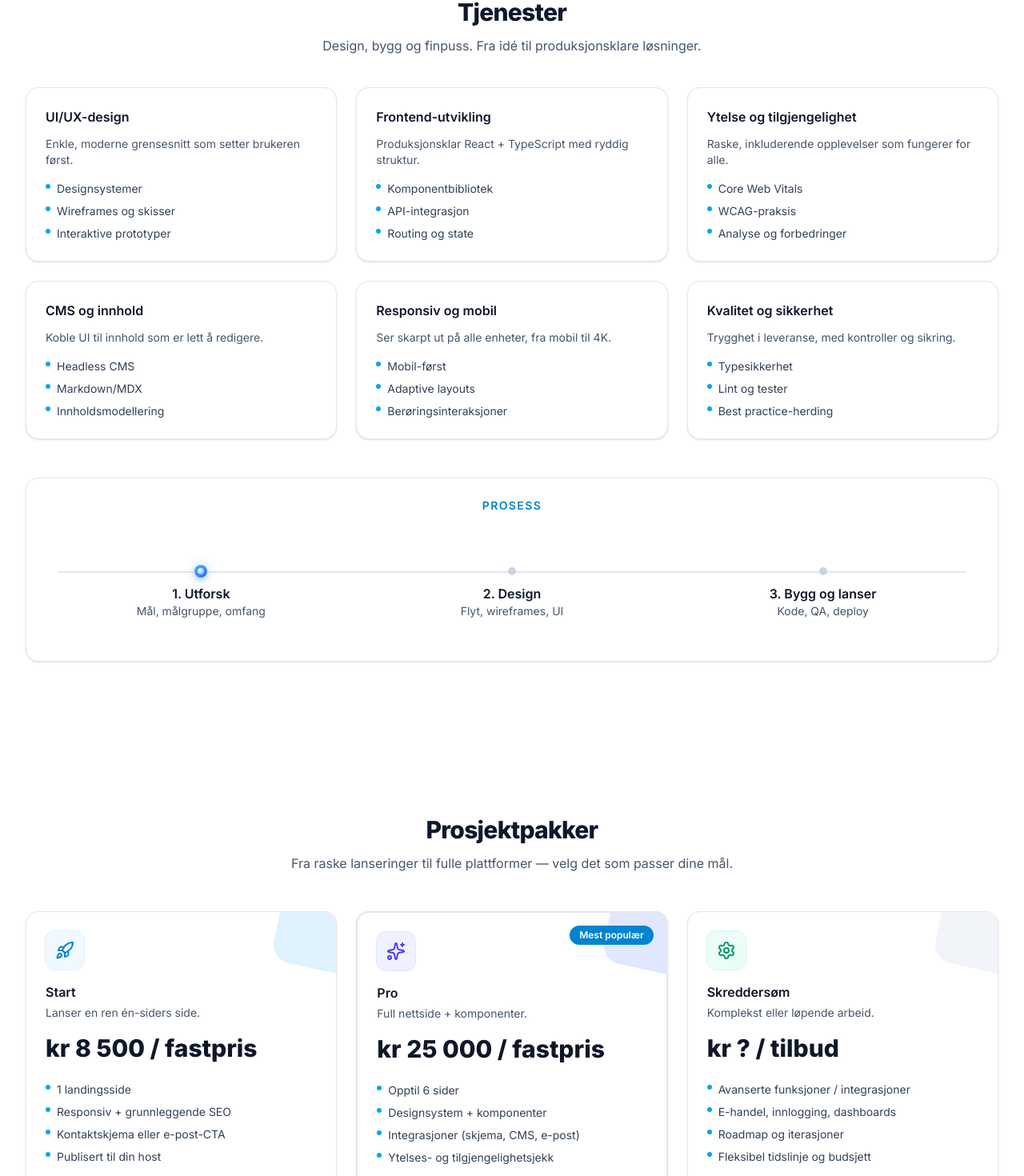
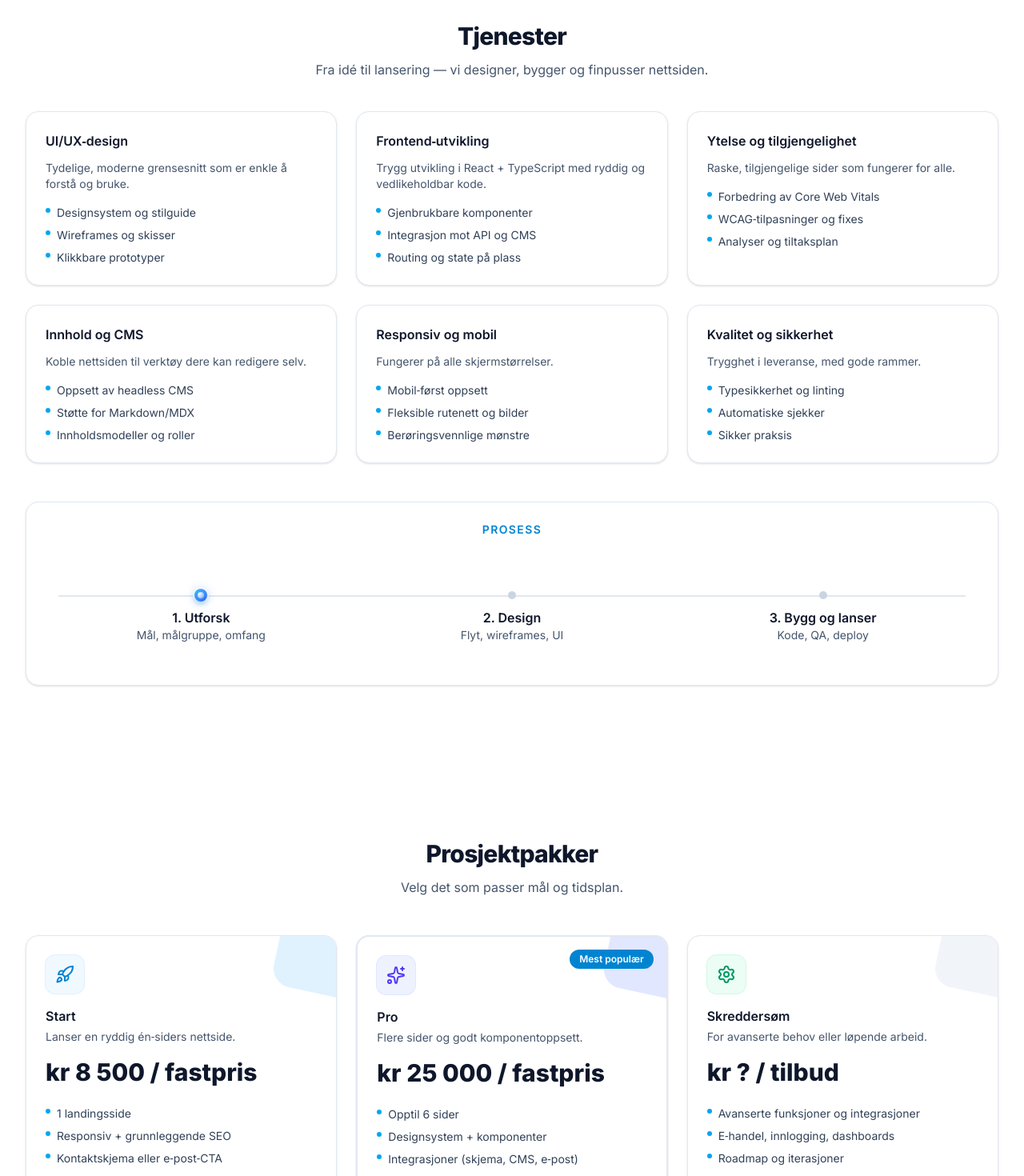
Before and after one commit to robfil50219/codeforge-site, a React (Vite) app: page / in a window 1280 px wide. Shown: the part 750-2220 px from the top of the page at 80% size. Built offline with nearby package versions, Linux system fonts and the light colour scheme.

Commit message:
Update translation resources for improved clarity and engagement; refine taglines, blurbs, and headings across multiple sections

```diff
--- a/src/i18n.ts
+++ b/src/i18n.ts
@@ -27,11 +27,12 @@ const resources = {
       brand: "CodeForge Studio",
 
       // ---------- Hero ----------
+      // Keep headline as requested
       hero: {
         title: "Design & build modern web apps",
-        tagline: "Your partner in modern frontend development",
+        tagline: "Websites that feel fast and look sharp.",
         blurb:
-          "We craft fast, accessible, and beautiful front-ends with React and TypeScript. Clean code, crisp UX, shipped with care.",
+          "We design and build modern sites and web apps with React and TypeScript. Clear structure, smooth interactions, and careful attention to detail.",
         ctaServices: "View Services",
         ctaWork: "See Work",
       },
@@ -39,42 +40,53 @@ const resources = {
       // ---------- Services ----------
       services: {
         heading: "Services",
-        sub: "Design, build, and polish. From idea to production-ready front-ends.",
+        sub: "From idea to launch — design, build, and fine‑tune your site.",
         primary: {
           uiux: {
             title: "UI/UX Design",
             blurb:
-              "Simple, modern interfaces that put the user first and feel great to use.",
-            points: ["Design systems", "Wireframes & mockups", "Interactive prototypes"],
+              "Clear, modern interfaces that are easy to understand and use.",
+            points: [
+              "Design systems & style guides",
+              "Wireframes and mockups",
+              "Clickable prototypes",
+            ],
           },
           frontend: {
             title: "Frontend Development",
             blurb:
-              "Production-ready React + TypeScript with clean, maintainable structure.",
-            points: ["Component libraries", "API integration", "Routing & state"],
+              "Reliable React + TypeScript builds with clean, maintainable code.",
+            points: [
+              "Reusable component libraries",
+              "API and CMS integration",
+              "Routing and state handled",
+            ],
           },
           perf: {
             title: "Performance & Accessibility",
-            blurb:
-              "Fast, inclusive experiences that score well and work for everyone.",
-            points: ["Core Web Vitals", "WCAG best practices", "Audit & fixes"],
+            blurb: "Fast, accessible sites that work for everyone.",
+            points: [
+              "Core Web Vitals improvements",
+              "WCAG‑aware design & fixes",
+              "Audits with action plans",
+            ],
           },
         },
         extras: {
           cms: {
-            title: "CMS & Content",
-            blurb: "Hook your UI up to content that’s easy to edit.",
-            points: ["Headless CMS", "Markdown/MDX", "Content modeling"],
+            title: "Content & CMS",
+            blurb: "Connect your site to tools your team can edit.",
+            points: ["Headless CMS setup", "Markdown/MDX support", "Content models & roles"],
           },
           responsive: {
             title: "Responsive & Mobile",
-            blurb: "Looks sharp on every device, from phones to 4K monitors.",
-            points: ["Mobile-first", "Adaptive layouts", "Touch interactions"],
+            blurb: "Looks great on phones, tablets, and large screens.",
+            points: ["Mobile‑first layouts", "Flexible grids & images", "Touch‑friendly patterns"],
           },
           quality: {
             title: "Quality & Security",
-            blurb: "Confidence to ship, with checks and guardrails in place.",
-            points: ["Type safety", "Lint & tests", "Best-practice hardening"],
+            blurb: "Confidence to ship, with guardrails in place.",
+            points: ["Type safety & linting", "Automated checks", "Best‑practice hardening"],
           },
         },
         process: {
@@ -82,7 +94,7 @@ const resources = {
           steps: [
             { step: "1. Discover", text: "Goals, audience, scope" },
             { step: "2. Design", text: "Flows, wireframes, UI" },
-            { step: "3. Build & Ship", text: "Code, QA, deploy" },
+            { step: "3. Build & Launch", text: "Code, QA, deploy" },
           ],
         },
       },
@@ -95,23 +107,23 @@ const resources = {
         cards: {
           dashboard: {
             title: "Dashboard Pro",
-            blurb: "Analytics dashboard with charts, filters, and real-time data.",
+            blurb: "Compact performance dashboards with charts and filters.",
             tags: ["React", "TypeScript", "Vite"],
           },
           landing: {
             title: "Landing Kit",
-            blurb: "High-conversion landing page with A/B testing hooks.",
+            blurb: "Conversion‑focused landing pages with simple A/B hooks.",
             tags: ["Tailwind", "Accessibility", "SEO"],
           },
           storefront: {
             title: "Storefront UI",
-            blurb: "Fast e-commerce front-end with cart and checkout.",
+            blurb: "Fast storefront front‑end with cart and checkout.",
             tags: ["SPA", "State Mgmt", "API"],
           },
           docs: {
             title: "Docs Engine",
-            blurb: "Searchable docs site with live code examples.",
-            tags: ["MDX", "Search", "Perf"],
+            blurb: "Searchable documentation with live code examples.",
+            tags: ["MDX", "Search", "Performance"],
           },
         },
       },
@@ -119,15 +131,15 @@ const resources = {
       // ---------- Pricing ----------
       pricing: {
         heading: "Project packages",
-        sub: "From quick launches to full-scale platforms — choose the path that fits your goals.",
+        sub: "Pick what fits your goals and timeline.",
         starter: {
           name: "Starter",
           price: "€799 / fixed",
-          blurb: "Launch a clean one-pager.",
+          blurb: "Launch a clean one‑page site.",
           features: [
             "1 landing page",
             "Responsive + basic SEO",
-            "Contact form or mailto CTA",
+            "Contact form or email CTA",
             "Deployed to your host",
           ],
         },
@@ -135,7 +147,7 @@ const resources = {
           name: "Pro",
           price: "€2,400 / fixed",
           badge: "Most popular",
-          blurb: "Full site + components.",
+          blurb: "A complete multi‑page site with a solid component setup.",
           features: [
             "Up to 6 pages",
             "Design system + components",
@@ -146,11 +158,11 @@ const resources = {
         custom: {
           name: "Custom",
           price: "€? / quote",
-          blurb: "Complex or ongoing work.",
+          blurb: "For complex features or ongoing work.",
           features: [
-            "Advanced features / integrations",
-            "E-commerce, auth, dashboards",
-            "Roadmap & iterations",
+            "Advanced features & integrations",
+            "E‑commerce, auth, dashboards",
+            "Roadmap and iterations",
             "Flexible timeline & budget",
           ],
         },
@@ -165,7 +177,7 @@ const resources = {
       contact: {
         heading: "Let’s build something great",
         copy:
-          "Tell me about your project — goals, timeline, and budget. I’ll follow up with a plan and next steps.",
+          "Tell me about your goals, timeline, and budget. I’ll reply with a plan and next steps.",
         email: "Email",
         github: "GitHub",
         linkedin: "LinkedIn",
@@ -215,14 +227,14 @@ const resources = {
       about: {
         sectionLabel: "About",
         alt: "Robert Filep",
-        heading: "Building clean, fast, user-friendly UIs",
+        heading: "Building clean, fast, user‑friendly UIs",
         copy:
-          "I’m Robert Filep, a front-end developer and founder of CodeForge Studio. I design and build responsive, accessible interfaces with React + TypeScript and a strong eye for detail.",
+          "I’m Robert Filep, a front‑end developer and founder of CodeForge Studio. I design and build responsive, accessible interfaces with React + TypeScript. My focus is clear structure, strong performance, and small details that add up.",
         highlights: [
-          "Performance-first mindset",
+          "Performance‑first mindset",
           "Accessible by default",
           "TypeScript everywhere",
-          "Pixel-perfect execution",
+          "Pixel‑perfect execution",
         ],
         tech: ["React", "TypeScript", "TailwindCSS", "Vite"],
       },
@@ -230,23 +242,27 @@ const resources = {
       // ---------- Privacy Page ----------
       privacy: {
         heading: "Privacy Policy",
-        intro: "Your privacy is important to us. This page explains how we handle your data.",
+        intro: "Your privacy matters. This page explains how we handle your data.",
         sections: {
           data: {
             title: "Data we collect",
-            text: "We only collect the information you provide when contacting us or starting a project.",
+            text:
+              "We only collect information you provide when contacting us or starting a project.",
           },
           use: {
             title: "How we use your data",
-            text: "Your information is used solely to respond to inquiries and deliver our services.",
+            text:
+              "We use it to respond to inquiries and deliver our services. Nothing more.",
           },
           rights: {
             title: "Your rights",
-            text: "You can request access, correction, or deletion of your data at any time.",
+            text:
+              "You can request access, correction, or deletion of your data at any time.",
           },
           cookies: {
             title: "Cookies",
-            text: "This site uses minimal cookies for basic functionality and performance insights.",
+            text:
+              "We use minimal cookies for basic functionality and performance insights.",
           },
         },
         contact: "For questions about privacy, please contact us at:",
@@ -257,26 +273,27 @@ const resources = {
       terms: {
         heading: "Terms & Conditions",
         intro:
-          "These terms outline the rules and conditions for using our services and website.",
+          "These terms explain how you can use our website and services.",
         sections: {
           usage: {
-            title: "Use of Service",
-            text: "You agree to use our services responsibly and in compliance with applicable laws.",
+            title: "Use of service",
+            text:
+              "Use our services responsibly and in line with applicable laws.",
           },
           payments: {
-            title: "Payments & Invoicing",
+            title: "Payments & invoicing",
             text:
-              "Unless otherwise stated, invoices are due within 14 days. Project work may require an upfront deposit.",
+              "Unless otherwise agreed, invoices are due within 14 days. Some projects require an upfront deposit.",
           },
           ip: {
-            title: "Intellectual Property",
+            title: "Intellectual property",
             text:
-              "Unless agreed in writing, project deliverables are owned by the client upon full payment. Our internal tooling and libraries remain our property.",
+              "After full payment, project deliverables belong to you. Our internal tools and libraries remain ours.",
           },
           liability: {
-            title: "Limitations of Liability",
+            title: "Limitations of liability",
             text:
-              "We provide our services as-is. We are not liable for indirect, incidental, or consequential damages.",
+              "Services are provided as‑is. We are not liable for indirect or consequential loss.",
           },
         },
         back: "Back to home",
@@ -284,6 +301,7 @@ const resources = {
     },
   },
 
+  // ------------------ NORWEGIAN ------------------
   no: {
     translation: {
       // ---------- Global / Navigation ----------
@@ -301,9 +319,9 @@ const resources = {
       // ---------- Hero ----------
       hero: {
         title: "Design og bygg moderne nettløsninger",
-        tagline: "Din partner for moderne frontend-utvikling",
+        tagline: "Nettsteder som er raske og ser skarpe ut.",
         blurb:
-          "Vi leverer raske, tilgjengelige og vakre front-ends med React og TypeScript. Ren kode, tydelig UX, levert med omtanke.",
+          "Vi designer og bygger moderne nettsider og web‑apper med React og TypeScript. Tydelig struktur, smidige interaksjoner og stor vekt på detaljer.",
         ctaServices: "Se tjenester",
         ctaWork: "Se arbeid",
       },
@@ -311,39 +329,65 @@ const resources = {
       // ---------- Services ----------
       services: {
         heading: "Tjenester",
-        sub: "Design, bygg og finpuss. Fra idé til produksjonsklare løsninger.",
+        sub: "Fra idé til lansering — vi designer, bygger og finpusser nettsiden.",
         primary: {
           uiux: {
-            title: "UI/UX-design",
-            blurb: "Enkle, moderne grensesnitt som setter brukeren først.",
-            points: ["Designsystemer", "Wireframes og skisser", "Interaktive prototyper"],
+            title: "UI/UX‑design",
+            blurb:
+              "Tydelige, moderne grensesnitt som er enkle å forstå og bruke.",
+            points: [
+              "Designsystem og stilguide",
+              "Wireframes og skisser",
+              "Klikkbare prototyper",
+            ],
           },
           frontend: {
-            title: "Frontend-utvikling",
-            blurb: "Produksjonsklar React + TypeScript med ryddig struktur.",
-            points: ["Komponentbibliotek", "API-integrasjon", "Routing og state"],
+            title: "Frontend‑utvikling",
+            blurb:
+              "Trygg utvikling i React + TypeScript med ryddig og vedlikeholdbar kode.",
+            points: [
+              "Gjenbrukbare komponenter",
+              "Integrasjon mot API og CMS",
+              "Routing og state på plass",
+            ],
           },
           perf: {
             title: "Ytelse og tilgjengelighet",
-            blurb: "Raske, inkluderende opplevelser som fungerer for alle.",
-            points: ["Core Web Vitals", "WCAG-praksis", "Analyse og forbedringer"],
+            blurb: "Raske, tilgjengelige sider som fungerer for alle.",
+            points: [
+              "Forbedring av Core Web Vitals",
+              "WCAG‑tilpasninger og fixes",
+              "Analyser og tiltaksplan",
+            ],
           },
         },
         extras: {
           cms: {
-            title: "CMS og innhold",
-            blurb: "Koble UI til innhold som er lett å redigere.",
-            points: ["Headless CMS", "Markdown/MDX", "Innholdsmodellering"],
+            title: "Innhold og CMS",
+            blurb: "Koble nettsiden til verktøy dere kan redigere selv.",
+            points: [
+              "Oppsett av headless CMS",
+              "Støtte for Markdown/MDX",
+              "Innholdsmodeller og roller",
+            ],
           },
           responsive: {
             title: "Responsiv og mobil",
-            blurb: "Ser skarpt ut på alle enheter, fra mobil til 4K.",
-            points: ["Mobil-først", "Adaptive layouts", "Berøringsinteraksjoner"],
+            blurb: "Fungerer på alle skjermstørrelser.",
+            points: [
+              "Mobil‑først oppsett",
+              "Fleksible rutenett og bilder",
+              "Berøringsvennlige mønstre",
+            ],
           },
           quality: {
             title: "Kvalitet og sikkerhet",
-            blurb: "Trygghet i leveranse, med kontroller og sikring.",
-            points: ["Typesikkerhet", "Lint og tester", "Best practice-herding"],
+            blurb: "Trygghet i leveranse, med gode rammer.",
+            points: [
+              "Typesikkerhet og linting",
+              "Automatiske sjekker",
+              "Sikker praksis",
+            ],
           },
         },
         process: {
@@ -364,22 +408,22 @@ const resources = {
         cards: {
           dashboard: {
             title: "Dashboard Pro",
-            blurb: "Analyse-dashbord med grafer, filtre og sanntidsdata.",
+            blurb: "Kompakte dashboards med grafer og filtre.",
             tags: ["React", "TypeScript", "Vite"],
           },
           landing: {
             title: "Landing Kit",
-            blurb: "Landingsside med A/B-testing og høy konvertering.",
+            blurb: "Landingssider som konverterer, med enkle A/B‑muligheter.",
             tags: ["Tailwind", "Tilgjengelighet", "SEO"],
           },
           storefront: {
             title: "Storefront UI",
-            blurb: "Rask e-handel frontend med handlekurv og checkout.",
-            tags: ["SPA", "State-håndtering", "API"],
+            blurb: "Rask butikkfront med handlekurv og checkout.",
+            tags: ["SPA", "State‑håndtering", "API"],
           },
           docs: {
             title: "Docs Engine",
-            blurb: "Søkbare dokumenter med levende kodeeksempler.",
+            blurb: "Søkbar dokumentasjon med levende kodeeksempler.",
             tags: ["MDX", "Søk", "Ytelse"],
           },
         },
@@ -388,37 +432,37 @@ const resources = {
       // ---------- Pricing ----------
       pricing: {
         heading: "Prosjektpakker",
-        sub: "Fra raske lanseringer til fulle plattformer — velg det som passer dine mål.",
+        sub: "Velg det som passer mål og tidsplan.",
         starter: {
           name: "Start",
           price: "kr 8 500 / fastpris",
-          blurb: "Lanser en ren én-siders side.",
+          blurb: "Lanser en ryddig én‑siders nettside.",
           features: [
             "1 landingsside",
             "Responsiv + grunnleggende SEO",
-            "Kontaktskjema eller e-post-CTA",
-            "Publisert til din host",
+            "Kontaktskjema eller e‑post‑CTA",
+            "Publisering til din host",
           ],
         },
         pro: {
           name: "Pro",
           price: "kr 25 000 / fastpris",
           badge: "Mest populær",
-          blurb: "Full nettside + komponenter.",
+          blurb: "Flere sider og godt komponentoppsett.",
           features: [
             "Opptil 6 sider",
             "Designsystem + komponenter",
-            "Integrasjoner (skjema, CMS, e-post)",
-            "Ytelses- og tilgjengelighetsjekk",
+            "Integrasjoner (skjema, CMS, e‑post)",
+            "Ytelses‑ og tilgjengelighetssjekk",
           ],
         },
         custom: {
           name: "Skreddersøm",
           price: "kr ? / tilbud",
-          blurb: "Komplekst eller løpende arbeid.",
+          blurb: "For avanserte behov eller løpende arbeid.",
           features: [
-            "Avanserte funksjoner / integrasjoner",
-            "E-handel, innlogging, dashboards",
+            "Avanserte funksjoner og integrasjoner",
+            "E‑handel, innlogging, dashboards",
             "Roadmap og iterasjoner",
             "Fleksibel tidslinje og budsjett",
           ],
@@ -434,22 +478,22 @@ const resources = {
       contact: {
         heading: "La oss bygge noe bra",
         copy:
-          "Fortell om prosjektet — mål, tidslinje og budsjett. Jeg følger opp med plan og neste steg.",
-        email: "E-post",
+          "Fortell om mål, tidslinje og budsjett. Jeg svarer med en plan og neste steg.",
+        email: "E‑post",
         github: "GitHub",
         linkedin: "LinkedIn",
         start: "Start et prosjekt",
         trust: {
-          reply: "Svarer innen 24t",
+          reply: "Svarer innen 24 t",
           location: "Basert i Trondheim, Norge",
         },
         ctaTitle: "Klar til å starte?",
-        ctaCopy: "La oss gjøre idéen din til virkelighet med ren, moderne kode.",
+        ctaCopy: "La oss gjøre idéen din til virkelighet med moderne kode.",
         formTitle: "Send en melding",
         formCopy: "Fyll ut skjemaet, så tar jeg kontakt.",
         form: {
           name: "Navn",
-          email: "E-post",
+          email: "E‑post",
           subjectOptional: "Emne (valgfritt)",
           message: "Melding",
           send: "Send melding",
@@ -460,12 +504,12 @@ const resources = {
           placeholders: {
             name: "Ditt navn",
             email: "du@eksempel.no",
-            subject: "Hvordan kan jeg hjelpe?",
+            subject: "Hvordan kan vi hjelpe?",
             message: "Skriv meldingen her …",
           },
           errors: {
             name: "Skriv inn navnet ditt.",
-            email: "Skriv inn en gyldig e-post.",
+            email: "Skriv inn en gyldig e‑post.",
             message: "Skriv inn en melding.",
           },
         },
@@ -486,9 +530,9 @@ const resources = {
         alt: "Robert Filep",
         heading: "Bygger rene, raske og brukervennlige grensesnitt",
         copy:
-          "Jeg er Robert Filep, frontend-utvikler og grunnlegger av CodeForge Studio. Jeg designer og bygger responsive og tilgjengelige løsninger med React + TypeScript, med fokus på detaljer.",
+          "Jeg er Robert Filep, frontend‑utvikler og grunnlegger av CodeForge Studio. Jeg designer og bygger responsive og tilgjengelige løsninger med React + TypeScript, med fokus på tydelig struktur, god ytelse og detaljer som teller.",
         highlights: [
-          "Ytelse først-tankesett",
+          "Ytelse først",
           "Tilgjengelig som standard",
           "TypeScript overalt",
           "Pikselperfekt gjennomføring",
@@ -499,54 +543,59 @@ const resources = {
       // ---------- Personvern (Privacy) ----------
       privacy: {
         heading: "Personvernerklæring",
-        intro: "Ditt personvern er viktig for oss. Denne siden forklarer hvordan vi behandler data.",
+        intro:
+          "Ditt personvern er viktig. Her forklarer vi hvordan vi behandler data.",
         sections: {
           data: {
             title: "Data vi samler inn",
-            text: "Vi samler kun inn informasjon du oppgir når du kontakter oss eller starter et prosjekt.",
+            text:
+              "Vi samler bare inn informasjon du gir når du kontakter oss eller starter et prosjekt.",
           },
           use: {
             title: "Hvordan vi bruker data",
-            text: "Informasjonen brukes kun for å svare på henvendelser og levere våre tjenester.",
+            text:
+              "Vi bruker den for å svare på henvendelser og levere tjenestene våre. Ikke mer.",
           },
           rights: {
             title: "Dine rettigheter",
-            text: "Du kan be om innsyn, retting eller sletting av dine data når som helst.",
+            text:
+              "Du kan be om innsyn, retting eller sletting av dine data når som helst.",
           },
           cookies: {
             title: "Informasjonskapsler",
-            text: "Nettstedet bruker minimale informasjonskapsler for grunnleggende funksjoner og ytelsesmåling.",
+            text:
+              "Vi bruker et minimum av informasjonskapsler for grunnleggende funksjon og ytelsesinnsikt.",
           },
         },
-        contact: "For spørsmål om personvern, ta kontakt på:",
+        contact: "Spørsmål om personvern? Kontakt oss på:",
         back: "Tilbake til forsiden",
       },
 
-      // ---------- Vilkår (Terms) (NEW) ----------
+      // ---------- Vilkår (Terms) ----------
       terms: {
         heading: "Vilkår og betingelser",
         intro:
-          "Disse vilkårene beskriver reglene for bruk av våre tjenester og nettsted.",
+          "Disse vilkårene forklarer hvordan du kan bruke nettstedet og tjenestene våre.",
         sections: {
           usage: {
             title: "Bruk av tjenesten",
             text:
-              "Du forplikter deg til å bruke våre tjenester på en ansvarlig måte og i tråd med gjeldende lovverk.",
+              "Bruk tjenestene ansvarlig og i tråd med gjeldende lovverk.",
           },
           payments: {
             title: "Betaling og fakturering",
             text:
-              "Med mindre annet er avtalt, forfaller fakturaer innen 14 dager. Prosjektarbeid kan kreve forskuddsbetaling.",
+              "Med mindre annet er avtalt, forfaller fakturaer innen 14 dager. Noen prosjekter krever forskudd.",
           },
           ip: {
             title: "Immaterielle rettigheter",
             text:
-              "Med mindre annet er skriftlig avtalt, eies leveranser av kunden etter full betaling. Vår interne verktøy og biblioteker forblir vårt eierskap.",
+              "Etter full betaling eies leveranser av deg. Våre interne verktøy og biblioteker forblir våre.",
           },
           liability: {
             title: "Ansvarsbegrensning",
             text:
-              "Tjenestene leveres som de er. Vi er ikke ansvarlige for indirekte, tilfeldige eller følgeskader.",
+              "Tjenestene leveres «som de er». Vi er ikke ansvarlige for indirekte eller følgeskader.",
           },
         },
         back: "Tilbake til forsiden",
```
